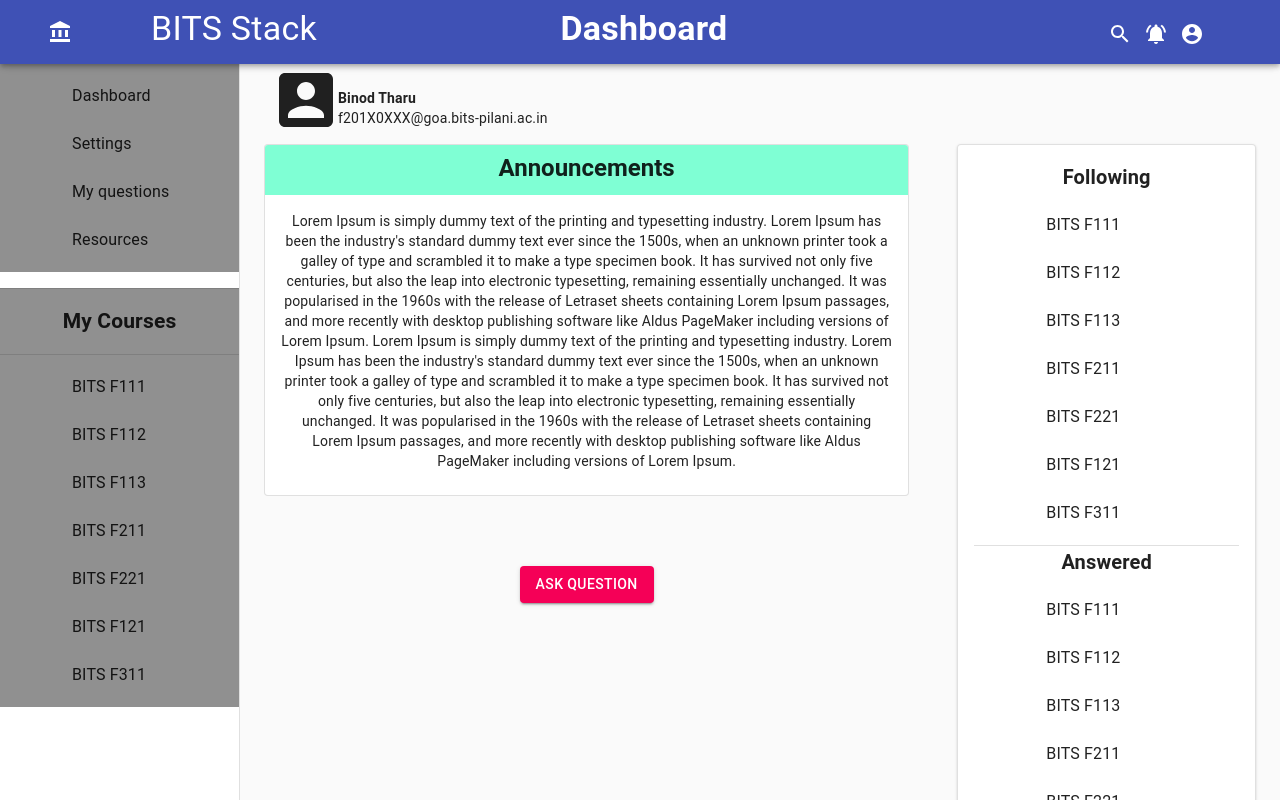
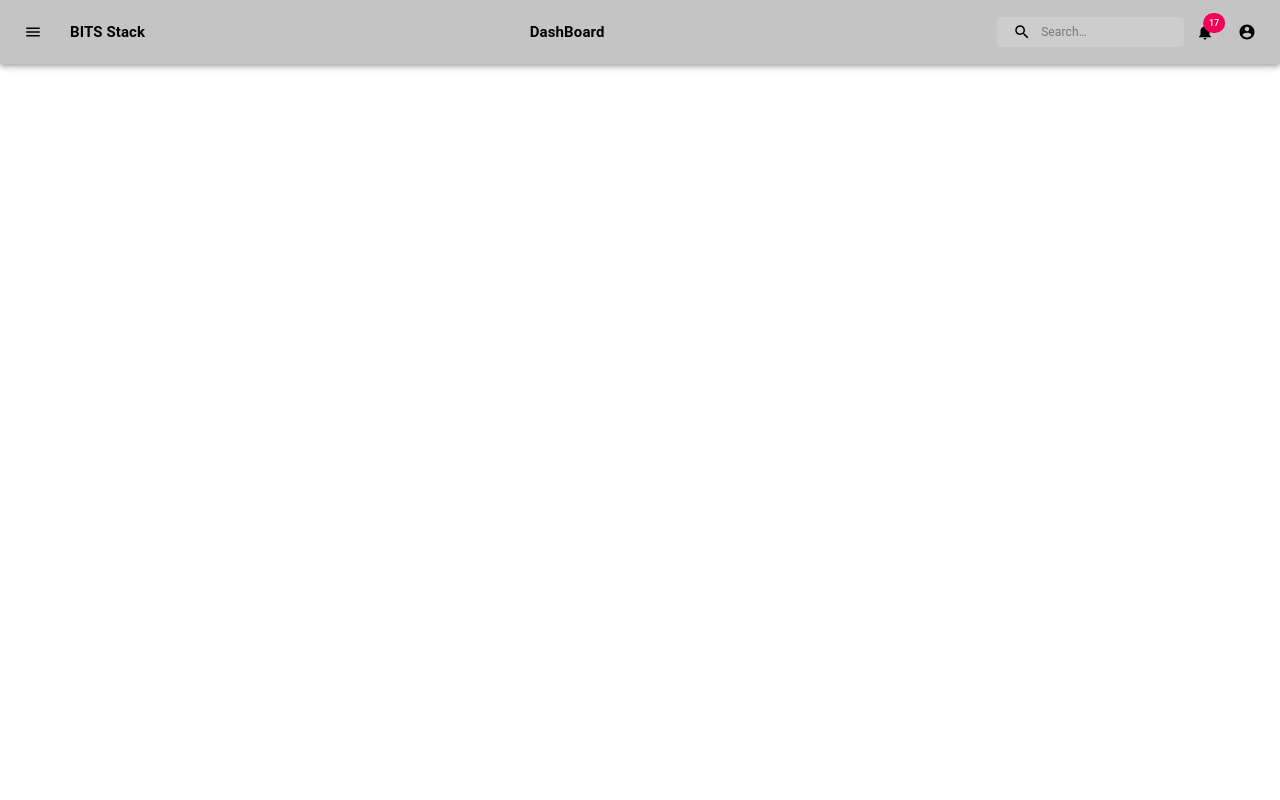
Before and after one commit to Devsoc-BPGC/BITS-STACK, a React (Create React App) app in the folder client/: page / in a window 1280 px wide. Shown: the top 800 px of the page. Built offline with nearby package versions, Linux system fonts and the light colour scheme.

Commit message:
navbar added

```diff
--- a/client/package.json
+++ b/client/package.json
@@ -11,7 +11,9 @@
     "axios": "^0.19.2",
     "react": "^16.13.1",
     "react-dom": "^16.13.1",
+    "react-quill": "^1.3.5",
     "react-router": "^5.2.0",
+    "react-router-dom": "^5.2.0",
     "react-scripts": "3.4.1"
   },
   "scripts": {
--- a/client/src/App.css
+++ b/client/src/App.css
@@ -1,39 +1,44 @@
-.App {
-  text-align: center;
+* {
+  font-size: 16px;
 }
 
-.App-logo {
-  height: 40vmin;
-  pointer-events: none;
-}
-
-@media (prefers-reduced-motion: no-preference) {
-  .App-logo {
-    animation: App-logo-spin infinite 20s linear;
+@media screen and (max-height: 960px) {
+  * {
+    font-size: 15px;
   }
 }
-
-.App-header {
-  background-color: #282c34;
-  min-height: 100vh;
-  display: flex;
-  flex-direction: column;
-  align-items: center;
-  justify-content: center;
-  font-size: calc(10px + 2vmin);
-  color: white;
-}
-
-.App-link {
-  color: #61dafb;
-}
-
-@keyframes App-logo-spin {
-  from {
-    transform: rotate(0deg);
-  }
-
-  to {
-    transform: rotate(360deg);
+@media screen and (max-height: 910px) {
+  * {
+    font-size: 14px;
   }
 }
+@media screen and (max-height: 850px) {
+  * {
+    font-size: 13px;
+  }
+}
+@media screen and (max-height: 800px) {
+  * {
+    font-size: 12px;
+  }
+}
+@media screen and (max-height: 750px) {
+  * {
+    font-size: 11px;
+  }
+}
+@media screen and (max-height: 700px) {
+  * {
+    font-size: 10px;
+  }
+}
+@media screen and (max-height: 650px) {
+  * {
+    font-size: 9px;
+  }
+}
+@media screen and (max-height: 600px) {
+  * {
+    font-size: 8px;
+  }
+}
--- a/client/src/App.js
+++ b/client/src/App.js
@@ -1,13 +1,24 @@
 import React from 'react';
-import logo from './logo.svg';
+import {
+  BrowserRouter as Router,
+  Redirect,
+  Route,
+  Switch,
+  Link,
+} from 'react-router-dom';
 import './App.css';
-import TestComponent from './components/testComponent';
-import SidebarTop from './components/SideBarTopBar';
+import PostQuestion from './components/postQuestionPage';
+import PrimarySearchAppBar from './components/navbar/navbar';
 
 function App() {
   return (
     <div className='App'>
-<SidebarTop/>
+    <Router>
+      <Switch>
+        <Route exact path="/" component={PrimarySearchAppBar} />
+        <Route exact path="/PostQuestion" component={PostQuestion} />
+      </Switch>
+    </Router>
     </div>
   );
 }
--- /dev/null
+++ b/client/src/components/navbar/navbar.js
@@ -0,0 +1,178 @@
+
+import React from 'react';
+import AppBar from '@material-ui/core/AppBar';
+import Toolbar from '@material-ui/core/Toolbar';
+import IconButton from '@material-ui/core/IconButton';
+import Typography from '@material-ui/core/Typography';
+import InputBase from '@material-ui/core/InputBase';
+import Badge from '@material-ui/core/Badge';
+import MenuItem from '@material-ui/core/MenuItem';
+import MenuIcon from '@material-ui/icons/Menu';
+import SearchIcon from '@material-ui/icons/Search';
+import List from '@material-ui/core/List';
+import ListItem from '@material-ui/core/ListItem';
+import ListItemText from '@material-ui/core/ListItemText';
+import ListItemAvatar from '@material-ui/core/ListItemAvatar';
+import AccountCircle from '@material-ui/icons/AccountCircle';
+import NotificationsIcon from '@material-ui/icons/Notifications';
+import MoreIcon from '@material-ui/icons/MoreVert';
+import useStyles from '../navbar/navbarstyles';
+import Popover from '@material-ui/core/Popover';
+import Avatar from '@material-ui/core/Avatar';
+
+export default function PrimarySearchAppBar() {
+  const classes = useStyles();
+  const [anchorEl, setAnchorEl] = React.useState(null);
+  const [open,setOpen]=React.useState(false);
+  const [mobileMoreAnchorEl, setMobileMoreAnchorEl] = React.useState(null);
+  const isMenuOpen = Boolean(anchorEl);
+  const isMobileMenuOpen = Boolean(mobileMoreAnchorEl);
+
+  const handleProfileMenuOpen = (event) => {
+    setOpen(true);
+    setAnchorEl(event.currentTarget);
+  };
+
+  const handleMobileMenuClose = () => {
+    setMobileMoreAnchorEl(null);
+  };
+
+  const handleClose = () => {
+    setAnchorEl(null);
+    setOpen(false);
+  };
+
+  const handleMobileMenuOpen = (event) => {
+    setMobileMoreAnchorEl(event.currentTarget);
+  };
+
+  const menuId = 'primary-search-account-menu';
+  const renderMenu = (
+    <Popover
+        open={open}
+        anchorEl={anchorEl}
+        onClose={handleClose}
+        anchorOrigin={{
+          vertical: 'bottom',
+          horizontal: 'center',
+        }}
+        transformOrigin={{
+          vertical: 'top',
+          horizontal: 'center',
+        }}
+      >
+        <List className={classes.root}>
+        <ListItem>
+            <ListItemAvatar>
+              <Avatar className={classes.orange} />
+            </ListItemAvatar>
+            <ListItemText primary="Devesh" secondary="2019XXXXXX" />
+          </ListItem>
+          </List>
+          </Popover>
+  );
+
+  const mobileMenuId = 'primary-search-account-menu-mobile';
+  const renderMobileMenu = (
+    <Popover
+      anchorEl={mobileMoreAnchorEl}
+      anchorOrigin={{ vertical: 'bottom', horizontal: 'center' }}
+      id={mobileMenuId}
+      keepMounted
+      transformOrigin={{ vertical: 'top', horizontal: 'center' }}
+      open={isMobileMenuOpen}
+      onClose={handleMobileMenuClose}
+    >
+      <MenuItem>
+        <IconButton aria-label="show 11 new notifications" color="inherit">
+          <Badge badgeContent={11} color="secondary">
+            <NotificationsIcon />
+          </Badge>
+        </IconButton>
+        <p>Notifications</p>
+      </MenuItem>
+      <MenuItem onClick={handleProfileMenuOpen}>
+        <IconButton
+          aria-label="account of current user"
+          aria-controls="primary-search-account-menu"
+          aria-haspopup="true"
+          color="inherit"
+        >
+          <AccountCircle />
+        </IconButton>
+        <p>Profile</p>
+      </MenuItem>
+    </Popover>
+  );
+
+  return (
+    <div className={classes.grow}>
+      <AppBar position="static">
+        <Toolbar style={{background:'#C4C4C4',color:'black'}}>
+          <IconButton
+            edge="start"
+            className={classes.menuButton}
+            color="inherit"
+            aria-label="open drawer"
+          >
+            <MenuIcon />
+          </IconButton>
+          <Typography className={classes.title} variant="h6" noWrap style={{fontWeight:600}}>
+            BITS Stack
+          </Typography>
+          <Typography variant="h6" className={classes.titlecentre}>
+
+          </Typography>
+          <Typography variant="h6" className={classes.hide} style={{fontWeight:600}}>
+            DashBoard
+          </Typography>
+
+          <div className={classes.grow} />
+          <div className={classes.search}>
+            <div className={classes.searchIcon}>
+              <SearchIcon />
+            </div>
+            <InputBase
+              placeholder="Search…"
+              classes={{
+                root: classes.inputRoot,
+                input: classes.inputInput,
+              }}
+              inputProps={{ 'aria-label': 'search' }}
+            />
+          </div>
+          <div className={classes.sectionDesktop}>
+            <IconButton aria-label="show 17 new notifications" color="inherit">
+              <Badge badgeContent={17} color="secondary">
+                <NotificationsIcon />
+              </Badge>
+            </IconButton>
+            <IconButton
+              edge="end"
+              aria-label="account of current user"
+              aria-controls={menuId}
+              aria-haspopup="true"
+              onClick={handleProfileMenuOpen}
+              color="inherit"
+            >
+              <AccountCircle />
+            </IconButton>
+          </div>
+          <div className={classes.sectionMobile}>
+            <IconButton
+              aria-label="show more"
+              aria-controls={mobileMenuId}
+              aria-haspopup="true"
+              onClick={handleMobileMenuOpen}
+              color="inherit"
+            >
+              <MoreIcon />
+            </IconButton>
+          </div>
+        </Toolbar>
+      </AppBar>
+      {renderMobileMenu}
+      {renderMenu}
+    </div>
+  );
+}
--- /dev/null
+++ b/client/src/components/navbar/navbarstyles.js
@@ -0,0 +1,80 @@
+import { fade, makeStyles } from '@material-ui/core/styles';
+
+
+const useStyles = makeStyles((theme) => ({
+    grow: {
+      flexGrow: 1,
+    },
+    menuButton: {
+      marginRight: theme.spacing(2),
+    },
+    title: {
+      display: 'none',
+      [theme.breakpoints.up('sm')]: {
+        display: 'block',
+      },
+    },
+    '@media(max-width: 540px)': {
+        hide: {
+          display: 'none',
+        },
+      },
+    titlecentre: {
+        flexGrow: 1,
+        textAlign: 'center',
+      },
+      orange: {
+        color: theme.palette.getContrastText('#aa11ff'),
+        backgroundColor: '#aa11ff',
+      },
+      search: {
+        position: 'relative',
+        borderRadius: theme.shape.borderRadius,
+        backgroundColor: fade(theme.palette.common.white, 0.15),
+        '&:hover': {
+          backgroundColor: fade(theme.palette.common.white, 0.25),
+        },
+        width: '100%',
+        [theme.breakpoints.up('sm')]: {
+          marginLeft: theme.spacing(1),
+          width: 'auto',
+        },
+      },
+
+    searchIcon: {
+      padding: theme.spacing(0, 2),
+      height: '100%',
+      position: 'absolute',
+      pointerEvents: 'none',
+      display: 'flex',
+      alignItems: 'center',
+      justifyContent: 'center',
+    },
+    inputRoot: {
+      color: 'inherit',
+    },
+    inputInput: {
+      padding: theme.spacing(1, 1, 1, 0),
+      // vertical padding + font size from searchIcon
+      paddingLeft: `calc(1em + ${theme.spacing(4)}px)`,
+      transition: theme.transitions.create('width'),
+      width: '100%',
+      [theme.breakpoints.up('md')]: {
+        width: '20ch',
+      },
+    },
+    sectionDesktop: {
+      display: 'none',
+      [theme.breakpoints.up('md')]: {
+        display: 'flex',
+      },
+    },
+    sectionMobile: {
+      display: 'flex',
+      [theme.breakpoints.up('md')]: {
+        display: 'none',
+      },
+    },
+  }));
+
+  export default useStyles;
```
Also changed, not shown: 1 other file (tests, documents, lock files or other folders).
